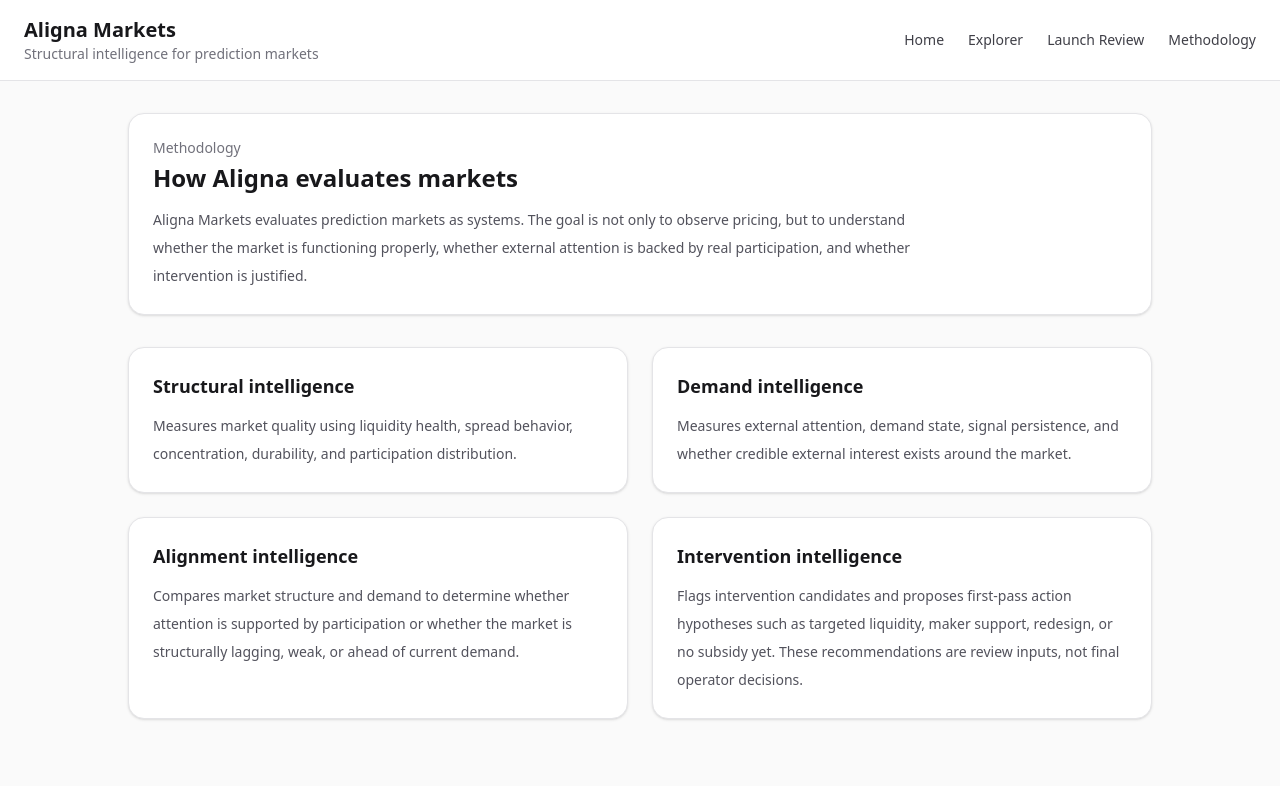
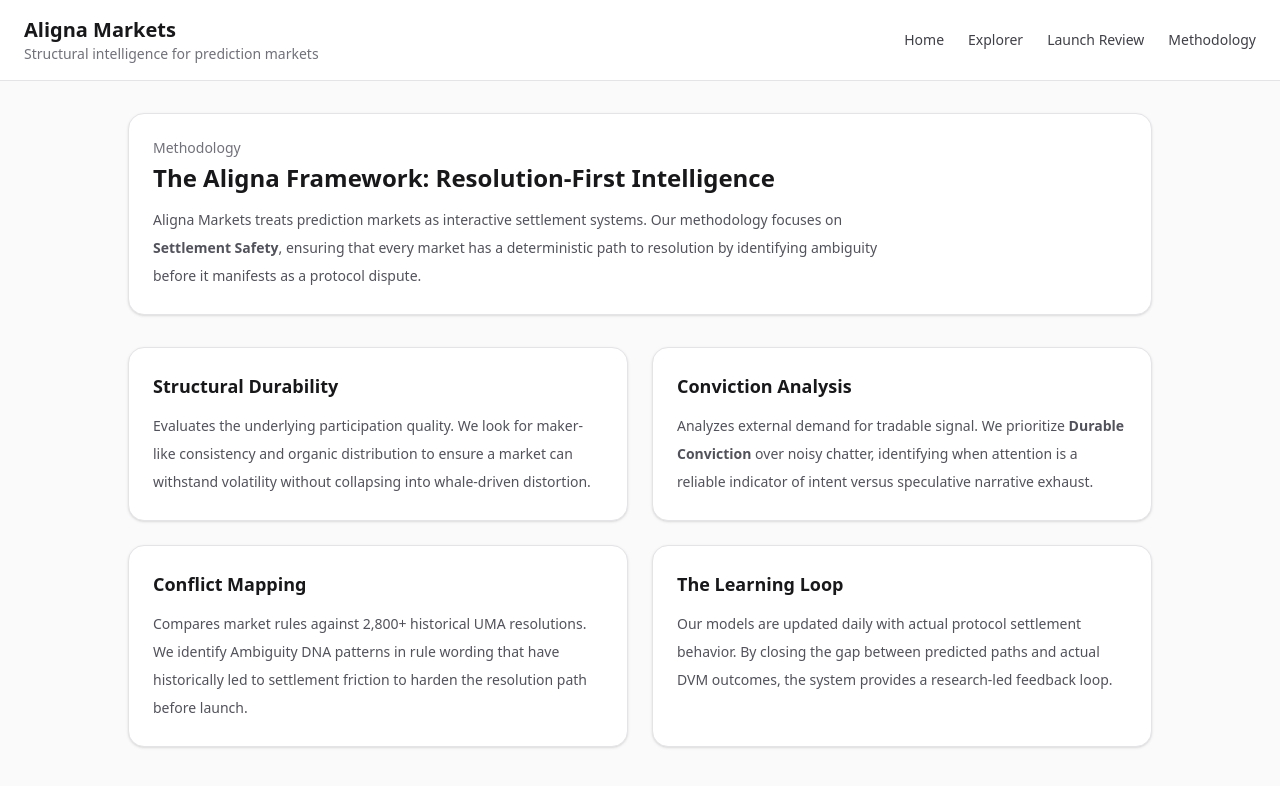
Before and after one commit to davidzk3/aligna-markets, a Next.js app in the folder apps/web/: page /methodology in a window 1280 px wide. Shown: the top 786 px of the page. Built offline with nearby package versions, Linux system fonts and the light colour scheme.

Commit message:
Update page.tsx

```diff
--- a/apps/web/app/methodology/page.tsx
+++ b/apps/web/app/methodology/page.tsx
@@ -4,57 +4,51 @@
       <section className="rounded-2xl border border-zinc-200 bg-white p-6 shadow-sm">
         <p className="text-sm font-medium text-zinc-500">Methodology</p>
         <h1 className="mt-1 text-2xl font-semibold text-zinc-900">
-          How Aligna evaluates markets
+          The Aligna Framework: Resolution-First Intelligence
         </h1>
         <p className="mt-3 max-w-3xl text-sm leading-7 text-zinc-600">
-          Aligna Markets evaluates prediction markets as systems. The goal is
-          not only to observe pricing, but to understand whether the market is
-          functioning properly, whether external attention is backed by real
-          participation, and whether intervention is justified.
+          Aligna Markets treats prediction markets as interactive settlement systems.
+          Our methodology focuses on <strong>Settlement Safety</strong>, ensuring that every market
+          has a deterministic path to resolution by identifying ambiguity before it manifests as a protocol dispute.
         </p>
       </section>
 
       <section className="grid gap-6 md:grid-cols-2">
         <div className="rounded-2xl border border-zinc-200 bg-white p-6 shadow-sm">
           <h2 className="text-lg font-semibold text-zinc-900">
-            Structural intelligence
+            Structural Durability
           </h2>
           <p className="mt-3 text-sm leading-7 text-zinc-600">
-            Measures market quality using liquidity health, spread behavior,
-            concentration, durability, and participation distribution.
+            Evaluates the underlying participation quality. We look for maker-like consistency and organic
+            distribution to ensure a market can withstand volatility without collapsing into whale-driven distortion.
           </p>
         </div>
 
         <div className="rounded-2xl border border-zinc-200 bg-white p-6 shadow-sm">
           <h2 className="text-lg font-semibold text-zinc-900">
-            Demand intelligence
+            Conviction Analysis
           </h2>
           <p className="mt-3 text-sm leading-7 text-zinc-600">
-            Measures external attention, demand state, signal persistence, and
-            whether credible external interest exists around the market.
+            Analyzes external demand for tradable signal. We prioritize <strong>Durable Conviction</strong> over noisy chatter, identifying when attention is a reliable indicator of intent versus speculative narrative exhaust.
           </p>
         </div>
 
         <div className="rounded-2xl border border-zinc-200 bg-white p-6 shadow-sm">
           <h2 className="text-lg font-semibold text-zinc-900">
-            Alignment intelligence
+            Conflict Mapping
           </h2>
           <p className="mt-3 text-sm leading-7 text-zinc-600">
-            Compares market structure and demand to determine whether attention
-            is supported by participation or whether the market is structurally
-            lagging, weak, or ahead of current demand.
+            Compares market rules against 2,800+ historical UMA resolutions. We identify Ambiguity DNA patterns in rule wording that have historically led to settlement friction to harden the resolution path before launch.
           </p>
         </div>
 
         <div className="rounded-2xl border border-zinc-200 bg-white p-6 shadow-sm">
           <h2 className="text-lg font-semibold text-zinc-900">
-            Intervention intelligence
+            The Learning Loop
           </h2>
           <p className="mt-3 text-sm leading-7 text-zinc-600">
-            Flags intervention candidates and proposes first-pass action
-            hypotheses such as targeted liquidity, maker support, redesign, or
-            no subsidy yet. These recommendations are review inputs, not final
-            operator decisions.
+            Our models are updated daily with actual protocol settlement behavior. By closing the gap between
+            predicted paths and actual DVM outcomes, the system provides a research-led feedback loop.
           </p>
         </div>
       </section>
```
